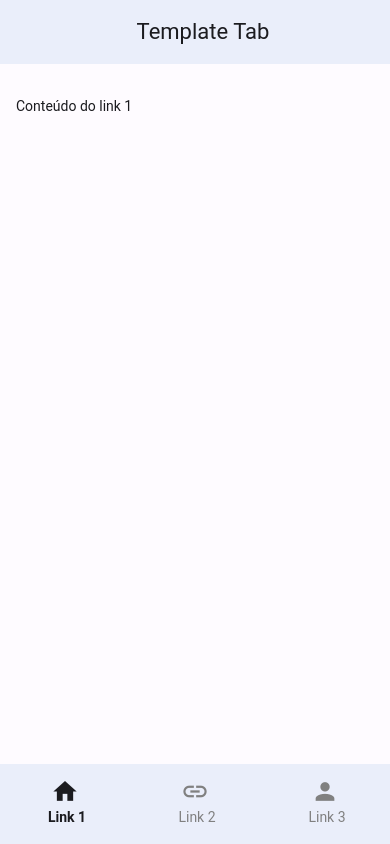
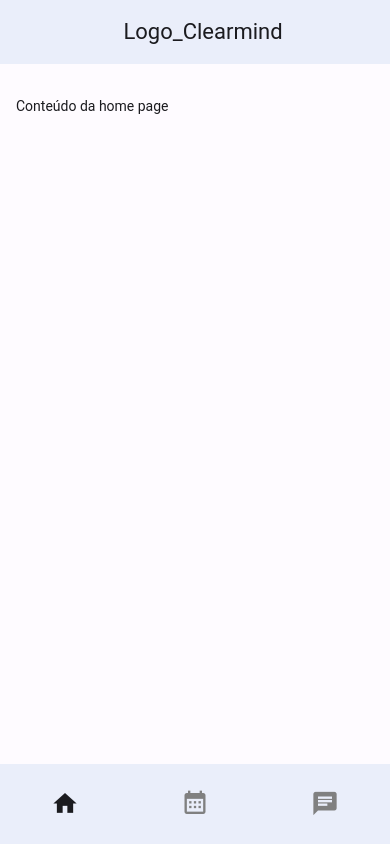
Before and after one commit to Git-Eduardo-Henrique/ClearMind_App, a plain HTML site: page Clearmind/www/index.html in a window 390 px wide. Drawn offline with Linux system fonts and the light colour scheme; some packages are replaced by stand-ins of ours.

Commit message:
base_v0.1

```diff
--- a/Clearmind/www/index.html
+++ b/Clearmind/www/index.html
@@ -33,15 +33,12 @@
                 <div class="toolbar-inner display-flex">
                     <a href="/index/" class="tab-link link active">
                         <i class="mdi mdi-home"></i>
-                        <span>Link 1</span>
                     </a>
-                    <a href="/link2/" class="tab-link link">
-                        <i class="mdi mdi-link"></i>
-                        <span>Link 2</span>
+                    <a href="/sessoes/" class="tab-link link">
+                        <i class="mdi mdi-calendar-month"></i>
                     </a>
-                    <a href="/link3/" class="tab-link link">
-                        <i class="mdi mdi-account"></i>
-                        <span>Link 3</span>
+                    <a href="/mensagens/" class="tab-link link">
+                        <i class="mdi mdi-message-text"></i>
                     </a>
 
                 </div>
@@ -54,14 +51,14 @@
                 <div class="navbar">
                     <div class="navbar-bg"></div>
                     <div class="navbar-inner justify-content-center">
-                        <div class="title ">Template Tab</div>
+                        <div class="title ">Logo_Clearmind</div>
                     </div>
                 </div>
 
                 <!-- Scrollable page content -->
                 <div class="page-content">
                     <div class="block">
-                        Conteúdo do link 1
+                        Conteúdo da home page
                     </div>
                 </div>
             </div>
--- a/Clearmind/www/js/routes.js
+++ b/Clearmind/www/js/routes.js
@@ -37,8 +37,8 @@ var app = new Framework7({
 	  }
     },
     {
-      path: '/link2/',
-      url: 'link2.html',
+      path: '/sessoes/',
+      url: 'sessoes.html',
       animate: false,
 	  on: {
 		pageBeforeIn: function (event, page) {
@@ -56,8 +56,8 @@ var app = new Framework7({
 	  }
     },
     {
-      path: '/link3/',
-      url: 'link3.html',
+      path: '/mensagens/',
+      url: 'mensagens.html',
       animate: false,
 	  on: {
 		pageBeforeIn: function (event, page) {
```
Also changed, not shown: Clearmind/www/mensagens.html (renamed from Clearmind/www/link2.html, +5 -5 lines), Clearmind/www/sessoes.html (renamed from Clearmind/www/link3.html, +5 -5 lines), 1 other file.
